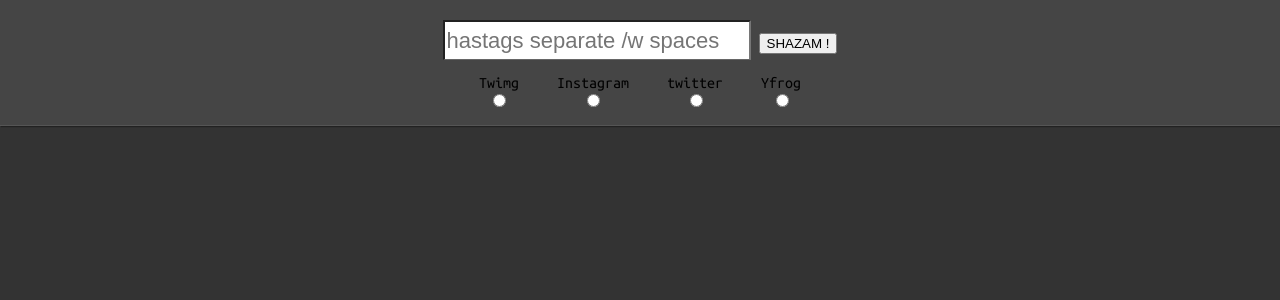
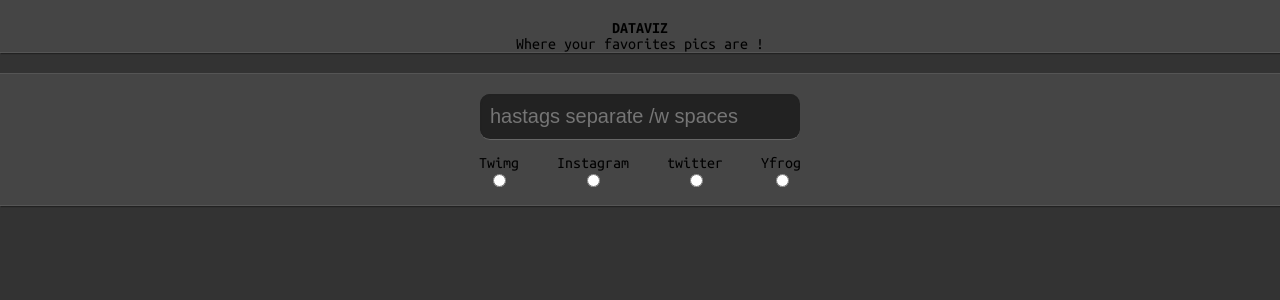
Before and after one commit to Coesense/datagram, a PHP site: page / in a window 1280 px wide. Shown: the top 300 px of the page. Run offline with PHP 8.4, Linux system fonts and the light colour scheme.

Commit message:
MAJ css, index, js

```diff
--- a/app-css/app-main.css
+++ b/app-css/app-main.css
@@ -21,6 +21,7 @@ b, i,
 	vertical-align:baseline;
 	background:transparent;
 }
+em{font-style:normal;}
 
 a, a:link, a:hover, a:active, a:visited { color: inherit; text-decoration: none; }
 
@@ -28,7 +29,7 @@ a, a:link, a:hover, a:active, a:visited { color: inherit; text-decoration: none;
 ** MAIN
 */
 body { width:100%; height:100%; background:#333; font-family: 'Ubuntu Mono', sans-serif; }
-header {
+nav,header {
 	width:100%; height:auto; padding:20px 0 0 0; margin:0 0 20px 0;
 	text-align:center; background:#454545; border-bottom:1px solid #555;
 	-webkit-box-shadow: 1px 1px 1px #222;
@@ -36,21 +37,35 @@ header {
 	-o-box-shadow: 1px 1px 1px #222;
 	-ms-box-shadow: 1px 1px 1px #222;
 	box-shadow: 1px 1px 1px #222;
+}
 
-}
-	header #hashs {
-		height:35px; width:300px; font-size:22px;
-		border-bottom:1px solid #666; ;
+nav { border-bottom:1px solid #555; border-top:1px solid #555; }
+
+	nav #hashs {
+		height:25px; width:300px; font-size:20px;
+		border: 0; padding: 10px;
+		border-bottom:1px solid #666; background:#222;
+		-webkit-box-shadow:inset 1px 1px 1px #222;
+		-moz-box-shadow:inset 1px 1px 1px #222;
+		-o-box-shadow:inset 1px 1px 1px #222;
+		-ms-box-shadow:inset 1px 1px 1px #222;
+		box-shadow:inset 1px 1px 1px #222;
+		-webkit-border-radius: 10px;
+		-moz-border-radius: 10px;
+		-o-border-radius: 10px;
+		-ms-border-radius: 10px;
+		border-radius: 10px;
+		color:#999;
 	}
 #button { cursor:pointer; }
 #main { text-align:center; }
 img {
-	border:5px solid #fff; width:350px; margin:5px;
-	-webkit-box-shadow: 3px 3px 1px #999;
-	-moz-box-shadow: 3px 3px 1px #999;
-	-o-box-shadow: 3px 3px 1px #999;
-	-ms-box-shadow: 3px 3px 1px #999;
-	box-shadow: 3px 3px 1px #999;
+	border:8px solid #555; width:350px; margin:5px;
+	-webkit-box-shadow: 3px 3px 1px #222;
+	-moz-box-shadow: 3px 3px 1px #222;
+	-o-box-shadow: 3px 3px 1px #222;
+	-ms-box-shadow: 3px 3px 1px #222;
+	box-shadow: 3px 3px 1px #222;
 }
 ul li { list-style:none; display:inline-block; padding:15px; }
 ul li span { display:block; }
--- a/app-js/app-main.js
+++ b/app-js/app-main.js
@@ -1,8 +1,4 @@
 var apiSrc;
-
-$('#button').live("click", function(){
-	getData();
-});
 
 $('.radio').live("click", function(){
 	apiSrc = $(this).val();
--- a/index.php
+++ b/index.php
@@ -28,15 +28,24 @@
 <body>
 
     <header>
+        <h1>DATAVIZ</h1>
+        <em>Where your favorites pics are !</em>
+    </header>
+
+    <div id="map">
+    </div>
+
+    <nav>
+    <form id="search" action="javascript:getData();">
 	<input placeholder="hastags separate /w spaces" type="text" id="hashs" />
-	<input type="button" id="button" value="SHAZAM !" />
         <ul>
             <li><span>Twimg</span><input type="radio" class="radio" name="service" value="twimg" /></li>
             <li><span>Instagram</span><input type="radio" class="radio" name="service" value="instagram" /></li>
             <li><span>twitter</span><input type="radio" class="radio" name="service" value="twitter" /></li>
             <li><span>Yfrog</span><input type="radio" class="radio" name="service" value="yfrog" /></li>
         </ul>
-    </header>
+    </form>
+    </nav>
     <div id="main"></div>
 
 </body>
```
